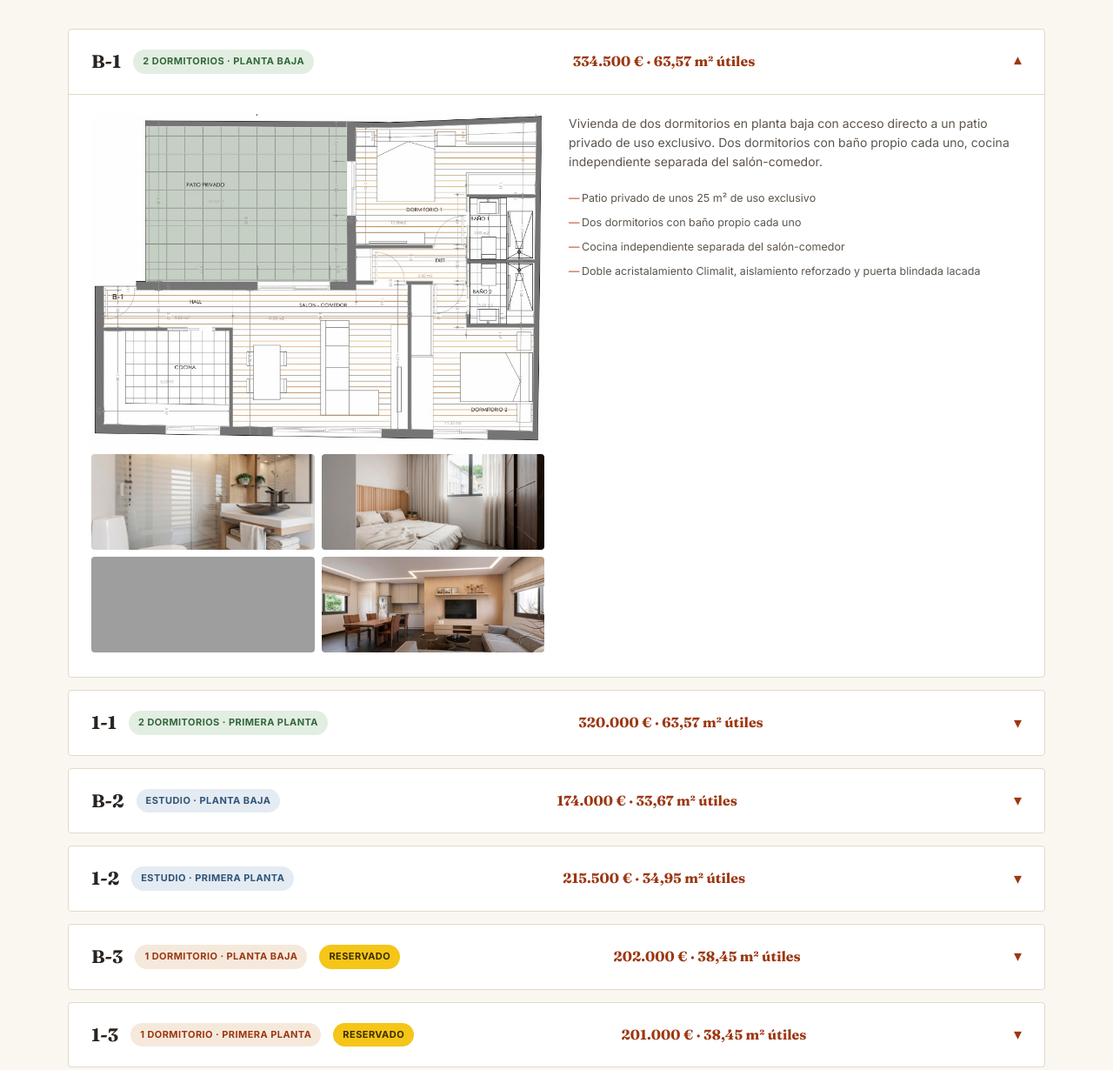
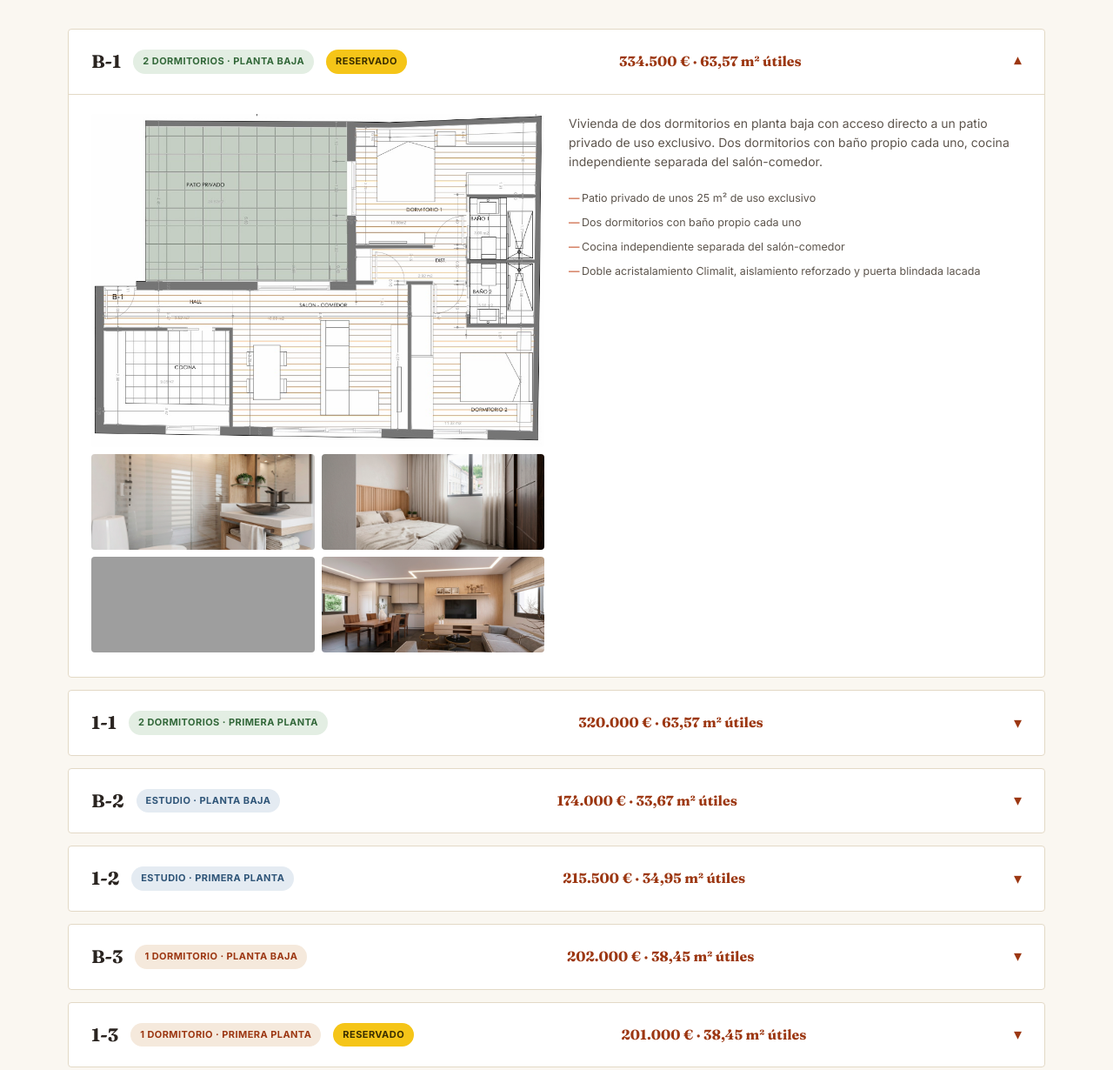
Before and after one commit to iberian-nexus/galaxia31-site, a plain HTML site: page index.html in a window 1280 px wide. Shown: the part 3990-5220 px from the top of the page at 87% size. Drawn offline with Linux system fonts and the light colour scheme; grey boxes are pictures that could not be loaded.

Commit message:
Add files via upload

```diff
--- a/index.html
+++ b/index.html
@@ -253,7 +253,7 @@
     </div>
 
     <details class="unit-acc" name="unidad-acc" open>
-      <summary><span class="u-left"><span class="u-name">B-1</span><span class="unit-badge badge-disp">2 dormitorios · Planta baja</span></span><span class="u-price">334.500 € · 63,57 m² útiles</span><span class="u-arrow">▾</span></summary>
+      <summary><span class="u-left"><span class="u-name">B-1</span><span class="unit-badge badge-disp">2 dormitorios · Planta baja</span><span class="unit-badge badge-reservado">Reservado</span></span><span class="u-price">334.500 € · 63,57 m² útiles</span><span class="u-arrow">▾</span></summary>
       <div class="u-body">
         <div><img src="img/Plan_Vivienda_B-1.jpeg" alt="Plano B-1"><div class="unit-photos">
           <img src="img/IMAGEN_OK_B-1.png" alt="B-1" onerror="this.remove()">
@@ -332,7 +332,7 @@
     </details>
 
     <details class="unit-acc" name="unidad-acc">
-      <summary><span class="u-left"><span class="u-name">B-3</span><span class="unit-badge badge-1dorm">1 dormitorio · Planta baja</span><span class="unit-badge badge-reservado">Reservado</span></span><span class="u-price">202.000 € · 38,45 m² útiles</span><span class="u-arrow">▾</span></summary>
+      <summary><span class="u-left"><span class="u-name">B-3</span><span class="unit-badge badge-1dorm">1 dormitorio · Planta baja</span></span><span class="u-price">202.000 € · 38,45 m² útiles</span><span class="u-arrow">▾</span></summary>
       <div class="u-body">
         <div><img src="img/Plan_Vivienda_B-3.jpeg" alt="Plano B-3"><div class="unit-photos">
           <img src="img/IMAGEN_OK_B3.png" alt="B-3" onerror="this.remove()">
```
